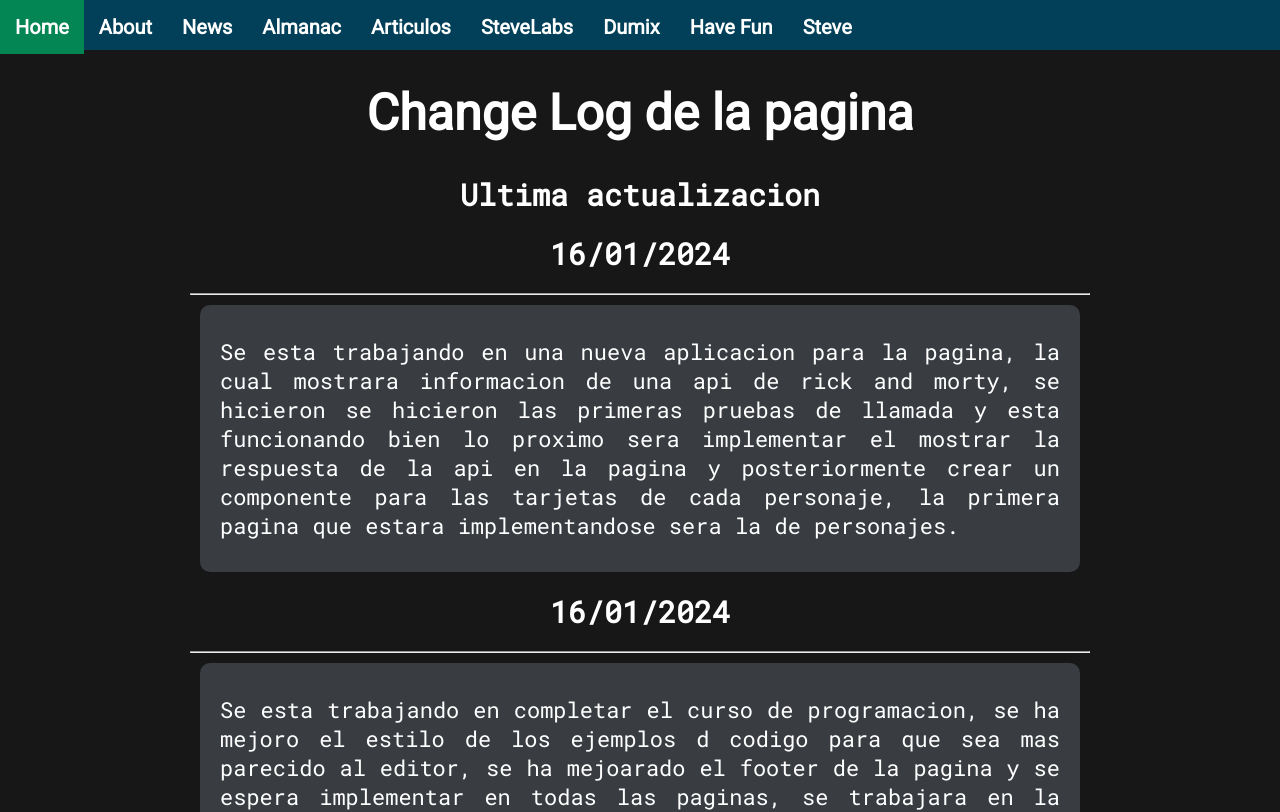
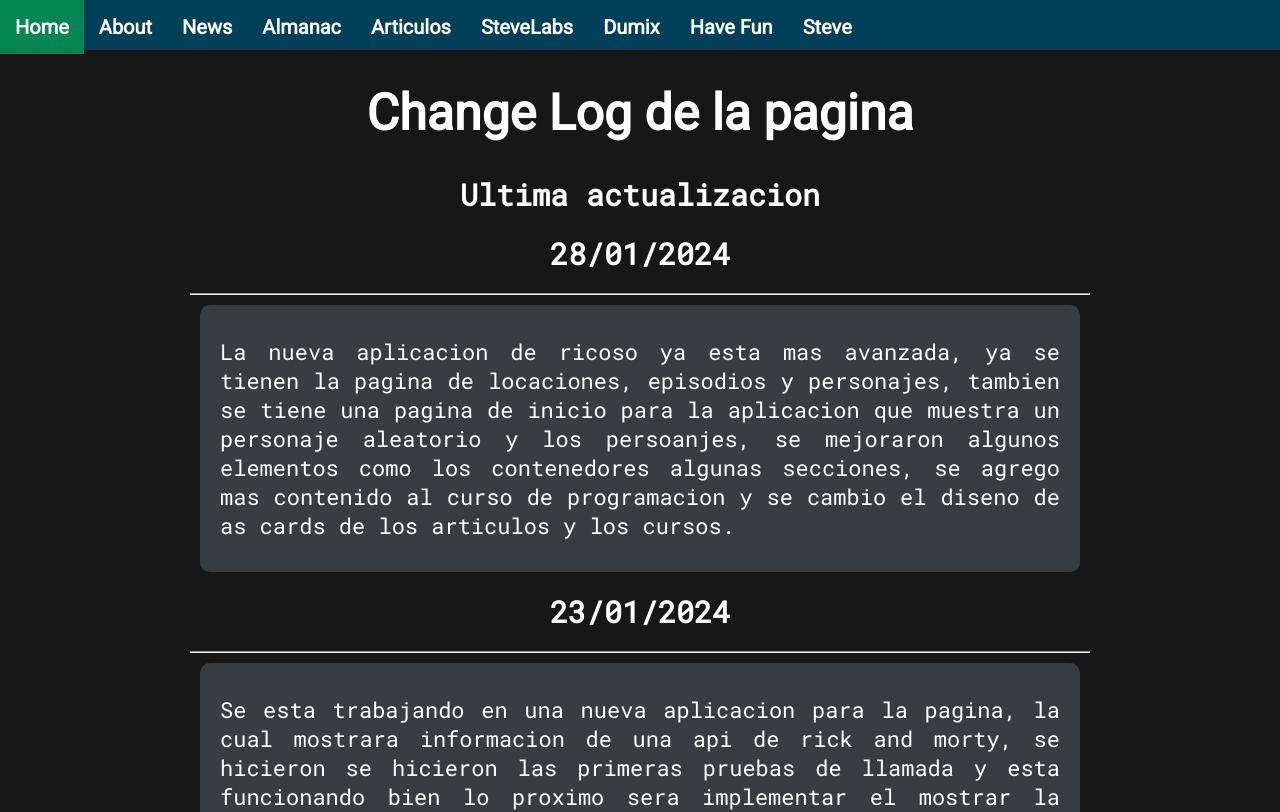
Before and after one commit to SteveBartmoss/steveapp, a React (Create React App) app: page /changelog in a window 1280 px wide. Shown: the top 812 px of the page. Built offline with nearby package versions, Linux system fonts and the light colour scheme.

Commit message:
update the change log

```diff
--- a/src/pages/changeLog.jsx
+++ b/src/pages/changeLog.jsx
@@ -9,7 +9,22 @@ function ChangeLog() {
 
                 <h1 className="title1">Ultima actualizacion</h1>
 
-                <h1 className="title1">16/01/2024</h1>
+                <h1 className="title1">28/01/2024</h1>
+                <hr />
+
+                <BackArticle>
+                    <p className="content-curso">
+                        La nueva aplicacion de ricoso ya esta mas avanzada, ya se
+                        tienen la pagina de locaciones, episodios y personajes, tambien
+                        se tiene una pagina de inicio para la aplicacion que muestra
+                        un personaje aleatorio y los persoanjes, se mejoraron algunos elementos
+                        como los contenedores algunas secciones, se agrego mas contenido al curso
+                        de programacion y se cambio el diseno de as cards de los articulos y los
+                        cursos.
+                    </p>
+                </BackArticle>
+
+                <h1 className="title1">23/01/2024</h1>
                 <hr />
 
                 <BackArticle>
```
